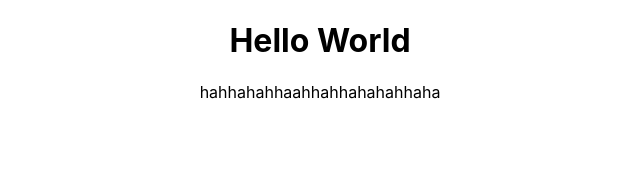
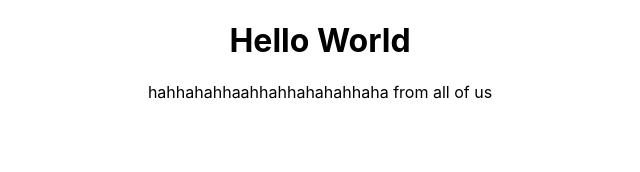
Before and after one commit to fkaaa568/react-with-surge, a React (Create React App) app: page / in a window 1280 px wide. Shown: the top 172 px of the page, without its empty margins (320-960 px from the left). Built offline with nearby package versions, Linux system fonts and the light colour scheme.

Commit message:
update app.js file

```diff
--- a/src/App.js
+++ b/src/App.js
@@ -5,7 +5,7 @@ function App() {
   return (
     <div className="App">
     <h1>Hello World</h1>
-    <p>hahhahahhaahhahhahahahhaha</p>
+    <p>hahhahahhaahhahhahahahhaha from all of us</p>
     </div>
   );
 }
```
